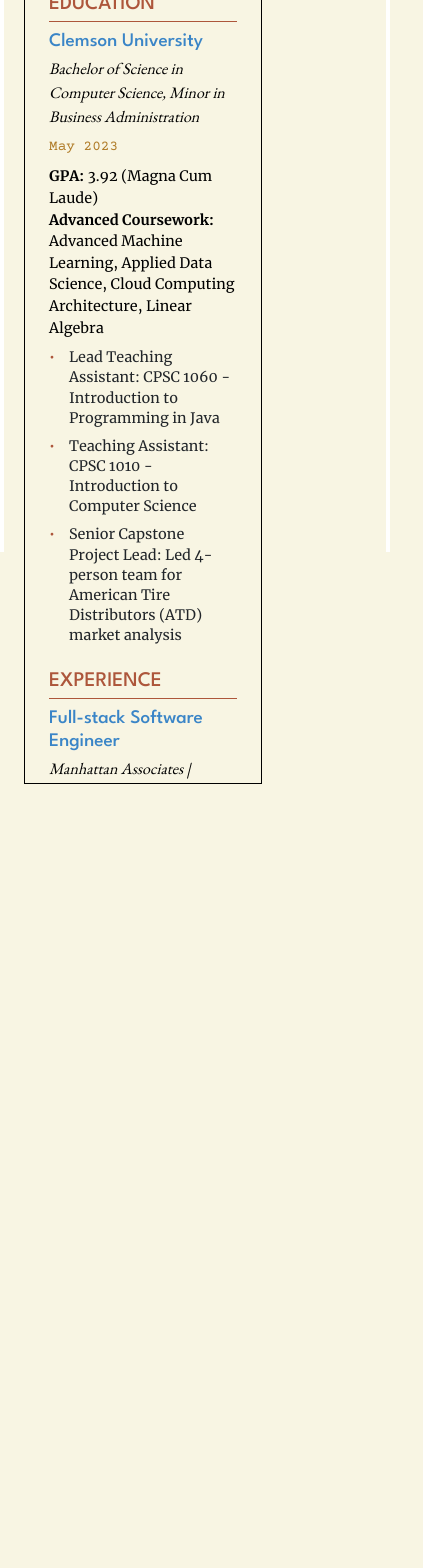
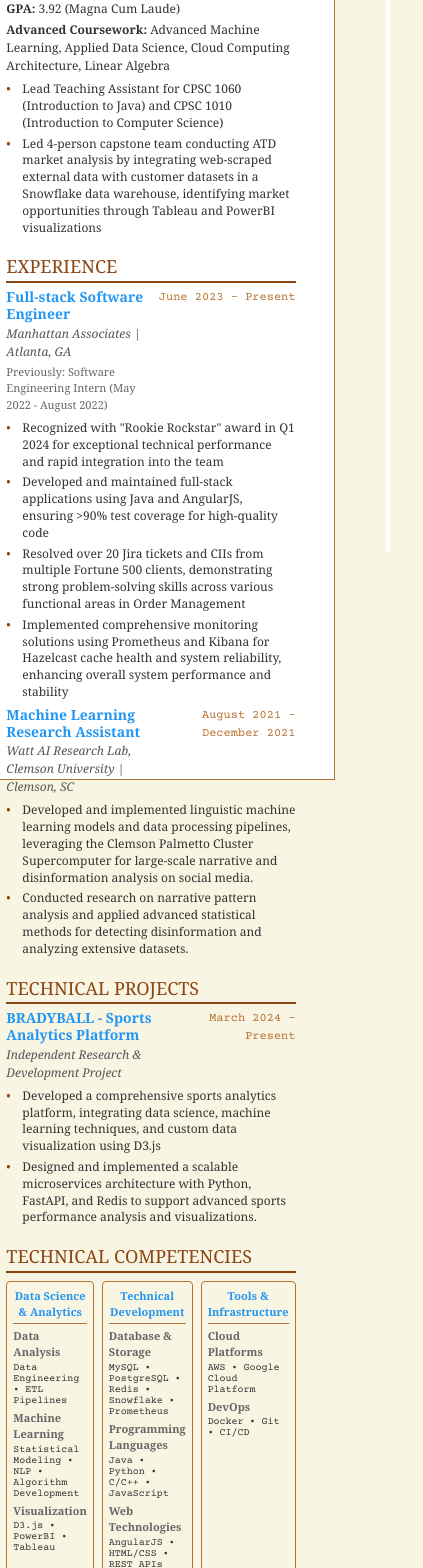
Before and after one commit to bradyjj/BRADYBALL-facade, an Angular app: page /#/BRADYBALL-about in a window 390 px wide. Shown: the part 300-1868 px from the top of the page, 423 px wide, since content can reach past the window. Before the commit the page ends 1104 px from the top, so only its background shows below. Built offline with nearby package versions, Linux system fonts and the light colour scheme; no server answers.

Commit message:
finished resume

```diff
--- a/src/app/BRADYBALL-about/components/resume/resume.component.html
+++ b/src/app/BRADYBALL-about/components/resume/resume.component.html
@@ -6,7 +6,7 @@
         </div>
     </header>
 
-    <section class="resume-section">
+    <section class="resume-section pt-1">
         <h2>EDUCATION</h2>
         <div class="content">
             <div class="flex-header">
@@ -43,11 +43,11 @@
                 <div>
                     <h3 class="title">{{job.title}}</h3>
                     <div class="subtitle">{{job.company}} | {{job.location}}</div>
+                    <div *ngIf="job.previousRole" class="previous-position">
+                        Previously: Software Engineering Intern (May 2022 - August 2022)
+                    </div>
                 </div>
                 <div class="date">{{job.date}}</div>
-            </div>
-            <div *ngIf="job.previousRole" class="previous-role">
-                Software Engineering Intern | May 2022 - August 2022
             </div>
             <ul>
                 <li *ngFor="let point of job.points">{{point}}</li>
--- a/src/app/BRADYBALL-about/components/resume/resume.component.scss
+++ b/src/app/BRADYBALL-about/components/resume/resume.component.scss
@@ -1,266 +1,216 @@
+$letter-width-px: 812; // 8.5in * 96dpi
+$letter-height-px: 1072; // 11in * 96dpi
+$page-margin: 38px; // 0.5in * 96dpi
+
 :host {
-    display: block;
-    padding: 20px;
-    background-color: var(--bb-cream-off-white-color);
-    min-height: 100vh;
     display: flex;
     justify-content: center;
+    min-height: 100vh;
+    background-color: #f8f5e3;
 }
 
 .vintage-resume {
-    width: 8.5in;
-    height: 11in;
-    padding: 0.5in;
-    margin: 0 auto;
-    background-color: var(--bb-cream-off-white-color);
-    border: 1px solid var(--bb-black-color);
-    position: relative;
-    overflow: auto;
-}
-
-:root {
-    --bb-red-card-color: rgb(176, 76, 43);
-    --bb-brown-gold-color: rgb(176, 124, 41);
-    --bb-blue-card-color: rgb(66, 139, 202);
-    --bb-black-color: rgb(51, 51, 51);
-    --bb-cream-off-white-color: #f8f5e3;
-}
-
-@page {
-    size: letter;
-    margin: 0;
-}
-
-@media print {
-    body {
-        margin: 0;
-        padding: 0;
-        background-color: var(--bb-cream-off-white-color);
-    }
-
-    .download-section {
-        display: none;
-    }
+    width: #{$letter-width-px}px;
+    height: #{$letter-height-px}px;
+    padding: $page-margin;
+    background-color: white;
+    color: #333;
+    font-family: Georgia, serif;
+    box-sizing: border-box;
+    border: 1px solid #b87333;
+    display: flex;
+    flex-direction: column;
+    gap: 6px;
 }
 
 header {
-    margin-bottom: 2rem;
     text-align: center;
-    border-bottom: 2px solid var(--bb-brown-gold-color);
-    padding-bottom: 1rem;
+    margin-bottom: 12px;
+    border-bottom: 2px solid #8B4513;
+    padding-bottom: 12px;
+}
 
-    h1 {
-        font-family: var(--font-league-spartan);
-        font-size: 2.5rem;
-        color: var(--bb-red-card-color);
-        margin: 0;
-        margin-bottom: 1rem;
-    }
+header h1 {
+    color: #8B4513;
+    margin: 0 0 6px 0;
+    font-size: 24px;
+}
 
-    .contact-info {
-        display: flex;
-        justify-content: center;
-        font-family: var(--font-courier-prime);
-        font-size: 0.8rem;
-        color: var(--bb-black-color);
-        flex-wrap: nowrap;
-    }
+header .contact-info {
+    font-size: 12px;
+    font-family: var(--font-courier-prime);
+    color: #555;
+    display: flex;
+    justify-content: center;
+    gap: 12px;
 }
 
 .resume-section {
-    margin-bottom: 1.5rem;
+    margin-bottom: 8px;
+}
 
-    h2 {
-        color: var(--bb-red-card-color);
-        font-family: var(--font-league-spartan);
-        font-size: 1.3rem;
-        margin-bottom: 0.5rem;
-        padding-bottom: 0.25rem;
-        border-bottom: 1px solid var(--bb-red-card-color);
-    }
+.resume-section h2 {
+    color: #8B4513;
+    border-bottom: 2px solid #8B4513;
+    margin: 0 0 6px 0;
+    padding-bottom: 3px;
+    font-size: 18px;
+}
 
-    .content {
-        margin-bottom: 1.5rem;
-    }
+.flex-header {
+    display: flex;
+    justify-content: space-between;
+    align-items: flex-start;
+    margin-bottom: 5px;
+}
 
-    .flex-header {
-        display: flex;
-        justify-content: space-between;
-        align-items: baseline;
-        margin-bottom: 0.25rem;
+.flex-header h3 {
+    margin: 0;
+    color: #2196F3;
+    font-weight: bold;
+    font-size: 14px;
+}
 
-        h3 {
-            color: var(--bb-blue-card-color);
-            font-family: var(--font-league-spartan);
-            font-size: 1.2rem;
-            margin: 0;
-        }
+.flex-header .subtitle {
+    font-style: italic;
+    color: #555;
+    font-size: 12px;
+    margin-top: 2px;
+}
 
-        .subtitle {
-            font-family: var(--font-eb-garamond);
-            font-style: italic;
-            font-size: 1rem;
-            color: var(--bb-black-color);
-            margin-top: 0.25rem;
-        }
+.dates-column {
+    text-align: right;
+    min-width: 180px;
+}
 
-        .date {
-            color: var(--bb-brown-gold-color);
-            font-family: var(--font-courier-prime);
-            font-size: 0.9rem;
-            white-space: nowrap;
-        }
-    }
+.previous-position {
+    color: #666;
+    font-size: 11px;
+    margin-top: 3px;
+    margin-bottom: 1px;
+}
 
-    .previous-role {
-        font-family: var(--font-eb-garamond);
-        font-style: italic;
-        font-size: 0.95rem;
-        color: var(--bb-black-color);
-        margin: 0.25rem 0;
-    }
+.flex-header .date {
+    color: #b87333;
+    font-size: 12px;
+    font-family: var(--font-courier-prime);
+    min-width: 140px;
+    text-align: right;
+}
+
+ul {
+    margin: 6px 0;
+    padding-left: 16px;
+    list-style-type: none;
+}
+
+ul li {
+    margin-bottom: 4px;
+    font-size: 12px;
+    line-height: 1.4;
+    position: relative;
+}
+
+ul li:before {
+    content: "•";
+    color: #8B4513;
+    position: absolute;
+    left: -16px;
 }
 
 .details {
-    font-family: var(--font-merriweather);
-    font-size: 0.9rem;
-    color: var(--bb-black-color);
-    margin: 0.5rem 0;
+    margin-bottom: 6px;
+    font-size: 12px;
 }
 
-ul {
-    list-style-type: none;
-    padding-left: 1.25rem;
-    margin: 0.5rem 0;
+.details .gpa,
+.details .coursework {
+    margin-bottom: 3px;
+}
 
-    li {
-        font-family: var(--font-merriweather);
-        font-size: 0.9rem;
-        margin-bottom: 0.5rem;
-        position: relative;
-        line-height: 1.4;
-
-        &:before {
-            content: "•";
-            color: var(--bb-red-card-color);
-            position: absolute;
-            left: -1.25rem;
-        }
-
-        &:last-child {
-            margin-bottom: 0;
-        }
-    }
+.previous-role {
+    font-style: italic;
+    color: #666;
+    font-size: 12px;
+    margin-bottom: 6px;
 }
 
 .skills-grid {
     display: grid;
     grid-template-columns: repeat(3, 1fr);
-    gap: 1.5rem;
-    margin-top: 1rem;
-
-    .skill-card {
-        border: 1px solid var(--bb-brown-gold-color);
-        background-color: var(--bb-cream-off-white-color);
-        padding: 1rem;
-        border-radius: 4px;
-        box-shadow: 2px 2px 4px rgba(0, 0, 0, 0.1);
-
-        .skill-header {
-            color: var(--bb-red-card-color);
-            font-family: var(--font-league-spartan);
-            font-size: 1.2rem;
-            font-weight: 600;
-            padding-bottom: 0.5rem;
-            margin-bottom: 1rem;
-            border-bottom: 2px solid var(--bb-brown-gold-color);
-            text-align: center;
-        }
-
-        .skill-content {
-            .skill-category {
-                margin-bottom: 1rem;
-
-                &:last-child {
-                    margin-bottom: 0;
-                }
-
-                .category-name {
-                    font-family: var(--font-courier-prime);
-                    font-weight: bold;
-                    font-size: 1rem;
-                    color: var(--bb-blue-card-color);
-                    margin-bottom: 0.25rem;
-                }
-
-                .skills-list {
-                    font-family: var(--font-courier-prime);
-                    font-size: 0.9rem;
-                    color: var(--bb-black-color);
-                    line-height: 1.4;
-                }
-            }
-        }
-
-        &:hover {
-            transform: translateY(-2px);
-            box-shadow: 3px 3px 6px rgba(0, 0, 0, 0.15);
-            transition: all 0.2s ease;
-        }
-    }
+    gap: 8px;
+    margin-top: 8px;
 }
 
-.download-section {
+.skill-card {
+    border: 1px solid #b87333;
+    padding: 6px;
+    border-radius: 4px;
+    background-color: #f8f5e3;
+}
+
+.skill-card .skill-header {
+    font-weight: bold;
+    color: #2196F3;
+    margin-bottom: 4px;
+    padding-bottom: 2px;
+    border-bottom: 1px solid #b87333;
     text-align: center;
-    margin-top: 2rem;
+    font-size: 11px;
+}
 
-    .bb-button {
-        background-color: var(--bb-red-card-color);
-        color: var(--bb-cream-off-white-color);
-        border: 2px solid var(--bb-black-color);
-        padding: 0.75rem 2rem;
-        font-family: var(--font-league-spartan);
-        font-weight: bold;
-        cursor: pointer;
-        transition: all 0.2s ease;
+.skill-card .skill-category {
+    margin-bottom: 4px;
+}
 
-        &:hover {
-            background-color: var(--bb-dark-red-burgundy-color);
-            transform: translateY(-2px);
-        }
-    }
+.skill-card .category-name {
+    font-weight: bold;
+    font-size: 11px;
+    color: #666;
+    margin-bottom: 1px;
+}
+
+.skill-card .skills-list {
+    font-size: 10px;
+    line-height: 1.1;
+    color: #333;
+    font-family: var(--font-courier-prime);
+}
+
+@page {
+    margin: 0;
+    padding: 0;
 }
 
 @media print {
-    .download-section {
-        display: none;
+    :host {
+        display: block;
+        background: none;
+        min-height: auto;
+    }
+
+    body {
+        margin: 0 !important;
+        padding: 0 !important;
+        background: none !important;
     }
 
     .vintage-resume {
-        box-shadow: none;
-        border: none;
-        padding: 0.5in;
-        max-width: 100%;
+        margin: 0 auto !important;
+        box-shadow: none !important;
+    }
+
+    .download-section {
+        display: none !important;
+    }
+
+    * {
+        -webkit-print-color-adjust: exact !important;
+        print-color-adjust: exact !important;
+    }
+
+    @page {
+        size: letter;
         margin: 0;
     }
 }
-
-@media (max-width: 768px) {
-    .vintage-resume {
-        padding: 1.5rem;
-    }
-
-    .flex-header {
-        flex-direction: column;
-
-        .date {
-            margin-top: 0.5rem;
-        }
-    }
-
-    header .contact-info {
-        flex-direction: column;
-        align-items: center;
-        gap: 0.5rem;
-    }
-}
--- a/src/app/BRADYBALL-about/components/resume/resume.component.ts
+++ b/src/app/BRADYBALL-about/components/resume/resume.component.ts
@@ -1,6 +1,4 @@
 import { Component, ViewChild, ElementRef } from '@angular/core';
-import html2canvas from 'html2canvas';
-import jsPDF from 'jspdf';
 
 @Component({
     selector: 'resume',
@@ -25,9 +23,8 @@
         gpa: '3.92',
         honors: 'Magna Cum Laude',
         highlights: [
-            'Lead Teaching Assistant: CPSC 1060 - Introduction to Programming in Java',
-            'Teaching Assistant: CPSC 1010 - Introduction to Computer Science',
-            'Senior Capstone Project Lead: Led 4-person team for American Tire Distributors (ATD) market analysis'
+            'Lead Teaching Assistant for CPSC 1060 (Introduction to Java) and CPSC 1010 (Introduction to Computer Science)',
+            'Led 4-person capstone team conducting ATD market analysis by integrating web-scraped external data with customer datasets in a Snowflake data warehouse, identifying market opportunities through Tableau and PowerBI visualizations'
         ],
         coursework: [
             'Advanced Machine Learning',
@@ -45,10 +42,10 @@
             date: 'June 2023 - Present',
             previousRole: 'Software Engineering Intern (May 2022 - August 2022)',
             points: [
-                'Earned "Rookie Rockstar" award for exceptional technical performance and rapid integration',
-                'Led development of "Available to Commerce" UI system, becoming subject matter expert',
-                'Engineered full-stack applications using Java and AngularJS maintaining >90% test coverage',
-                'Implemented comprehensive monitoring solutions for cache health and system reliability'
+                'Recognized with "Rookie Rockstar" award in Q1 2024 for exceptional technical performance and rapid integration into the team',
+                'Developed and maintained full-stack applications using Java and AngularJS, ensuring >90% test coverage for high-quality code',
+                'Resolved over 20 Jira tickets and CIIs from multiple Fortune 500 clients, demonstrating strong problem-solving skills across various functional areas in Order Management',
+                'Implemented comprehensive monitoring solutions using Prometheus and Kibana for Hazelcast cache health and system reliability, enhancing overall system performance and stability'
             ]
         },
         {
@@ -68,7 +65,7 @@
         type: 'Independent Research & Development Project',
         date: 'March 2024 - Present',
         points: [
-            'Architected a comprehensive sports analytics platform, integrating data science, machine learning techniques, and custom data visualization using D3.js',
+            'Developed a comprehensive sports analytics platform, integrating data science, machine learning techniques, and custom data visualization using D3.js',
             'Designed and implemented a scalable microservices architecture with Python, FastAPI, and Redis to support advanced sports performance analysis and visualizations.',
         ]
     };
@@ -76,12 +73,12 @@
     skills = {
         'Technical Development': {
             'Programming Languages': ['Java', 'Python', 'C/C++', 'JavaScript'],
-            'Web Technologies': ['AngularJS', 'D3.js', 'HTML/CSS', 'REST APIs', 'FastAPI'],
-            'Database & Storage': ['MySQL', 'PostgreSQL', 'Redis', 'Snowflake']
+            'Web Technologies': ['AngularJS', 'HTML/CSS', 'REST APIs'],
+            'Database & Storage': ['MySQL', 'PostgreSQL', 'Redis', 'Snowflake', 'Prometheus']
         },
-        'Data Science & Research': {
+        'Data Science & Analytics': {
             'Machine Learning': ['Statistical Modeling', 'NLP', 'Algorithm Development'],
-            'Data Analysis': ['Data Engineering', 'ETL Pipelines', 'Statistical Analysis'],
+            'Data Analysis': ['Data Engineering', 'ETL Pipelines'],
             'Visualization': ['D3.js', 'PowerBI', 'Tableau']
         },
         'Tools & Infrastructure': {
@@ -91,37 +88,29 @@
     };
 
     async downloadPDF() {
-        const content = this.resumeContent.nativeElement;
-
-        const options = {
-            scale: 1,
-            useCORS: true,
-            backgroundColor: '#f8f5e3',
-            width: content.offsetWidth,
-            height: content.offsetHeight
-        };
+        // Store original styles
+        const originalOverflow = document.body.style.overflow;
+        const originalBodyHeight = document.body.style.height;
+        const originalContentHeight = this.resumeContent.nativeElement.style.height;
 
         try {
-            const canvas = await html2canvas(content, options);
+            // Set fixed dimensions to force single page
+            document.body.style.overflow = 'hidden';
+            document.body.style.height = '11in';
+            this.resumeContent.nativeElement.style.height = '11in';
 
-            const pdf = new jsPDF({
-                orientation: 'portrait',
-                unit: 'in',
-                format: 'letter'
-            });
+            // Add print-specific class
+            this.resumeContent.nativeElement.classList.add('printing');
 
-            pdf.addImage(
-                canvas.toDataURL('image/png', 1.0),
-                'PNG',
-                0,
-                0,
-                8.5,
-                11
-            );
+            // Print
+            window.print();
 
-            pdf.save('Brady_Jacobs_Resume.pdf');
-        } catch (error) {
-            console.error('Error generating PDF:', error);
+        } finally {
+            // Restore all original styles
+            document.body.style.overflow = originalOverflow;
+            document.body.style.height = originalBodyHeight;
+            this.resumeContent.nativeElement.style.height = originalContentHeight;
+            this.resumeContent.nativeElement.classList.remove('printing');
         }
     }
 }
```
